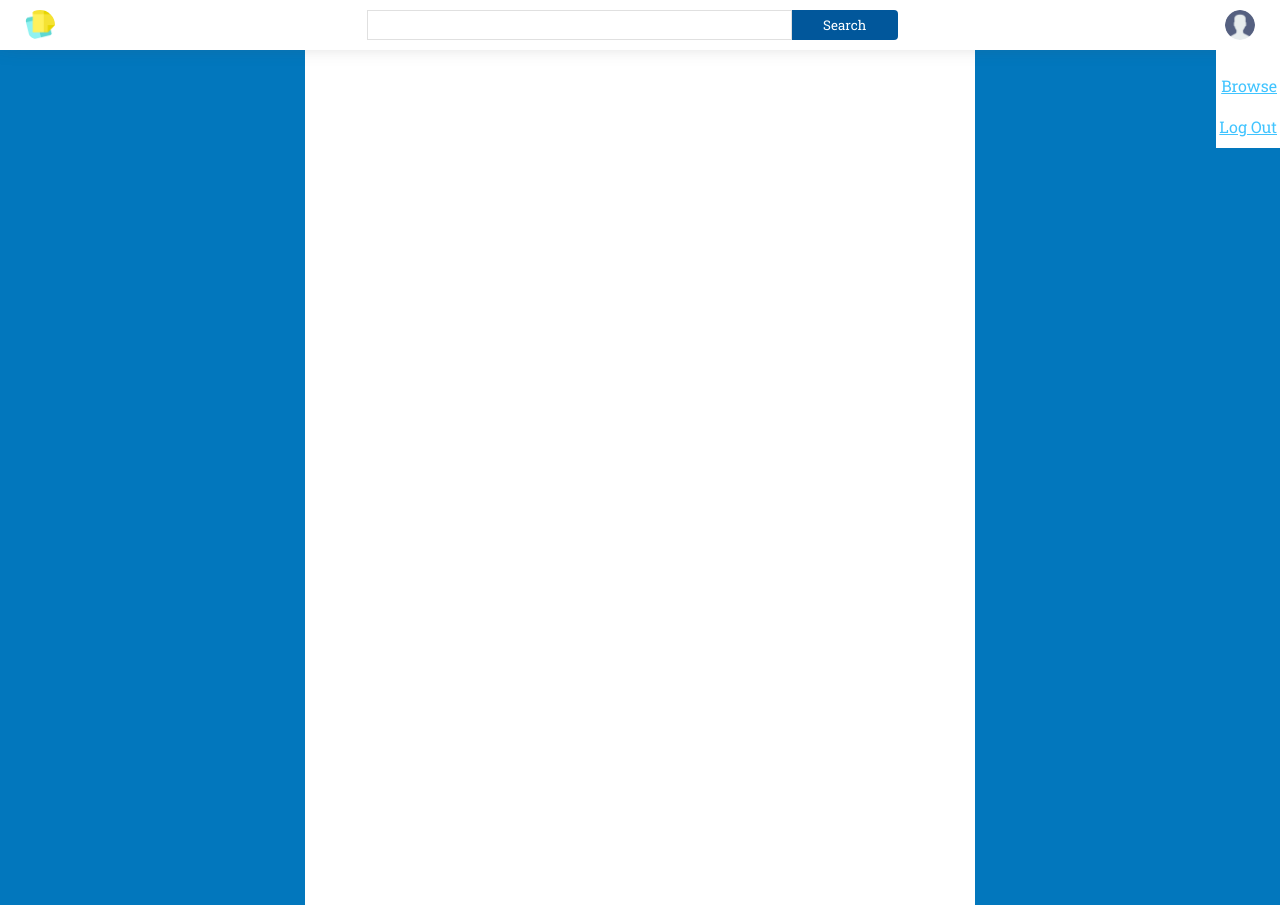
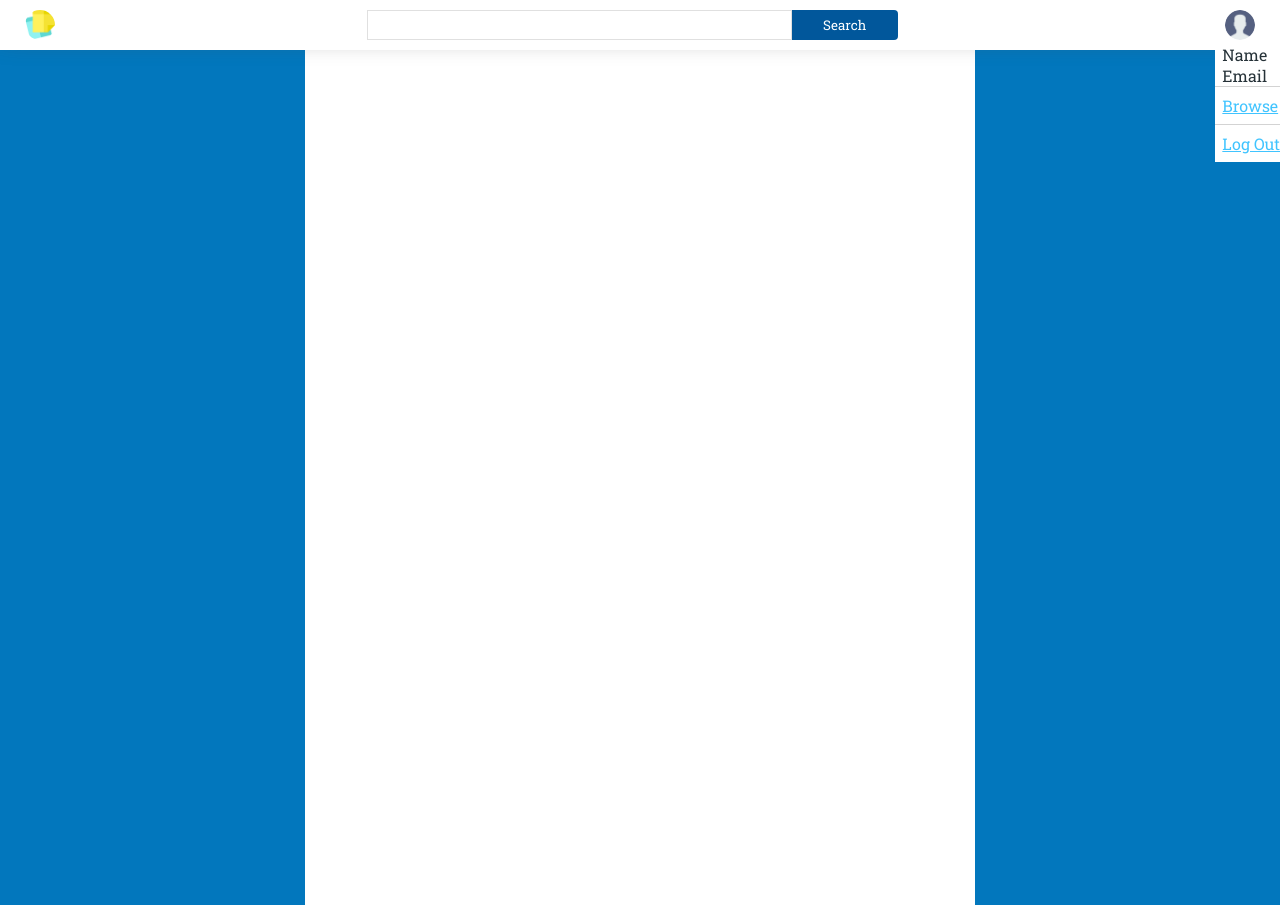
Before and after one commit to markovkristo/VeebirakendusedKodu2, a plain HTML site: page browse.html in a window 1280 px wide. Both pictures are taken after a click on the picture 1240 px from the left and 25 px from the top of the page. Drawn offline with nearby package versions, Linux system fonts and the light colour scheme; no server answers.

Commit message:
First task on browse.html

```diff
--- a/browse.html
+++ b/browse.html
@@ -23,13 +23,12 @@
         <div class="avatar-container">
             <img src="res/images/avatar.png" class="avatar" alt="Me">
             <div class="dropdown-content">
-                <table>
-                    <tr><td><p id = "name"></p>
-                        <p id="mail"></p></td>
-                    </tr>
-                    <tr><td> <a href="browse.html" class= "link" >Browse</a></td></tr>
-                    <tr><td> <a href="login.html" class = "link">Log Out</a></td></tr>
-                </table>
+                <ul>
+                    <li id = "name">Name</li>
+                    <li id = "mail">Email</li>
+                    <li><a href="browse.html" id = "browse">Browse</a></li>
+                    <li> <a href="login.html" id = "logOut">Log Out</a></li>
+                </ul>
             </div>
         </div>
     </nav>
--- a/res/js/script.js
+++ b/res/js/script.js
@@ -33,7 +33,7 @@ $(function () {
     })
     loadPostsInfo()
         .then(function (response){
-        for (const argument of arguments) {
+        for (post of response) {
 
         }
     })
```
